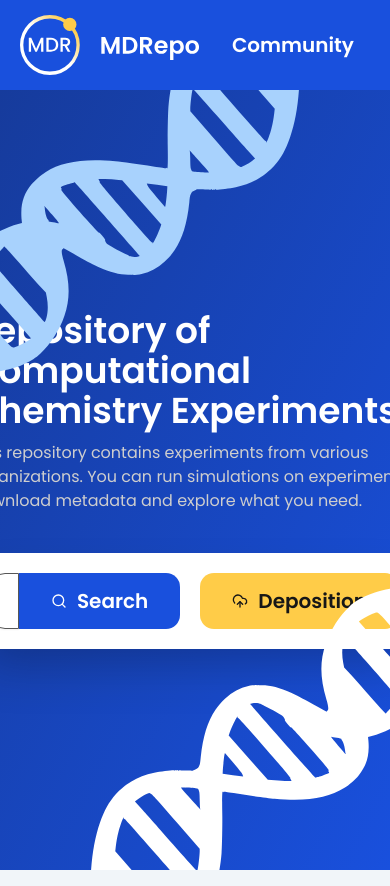
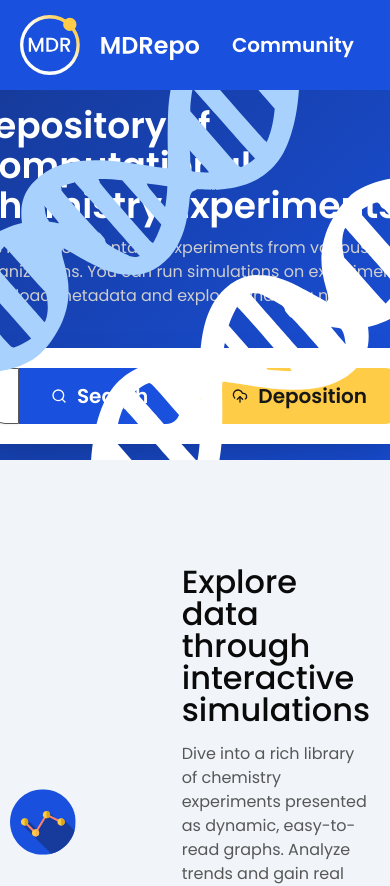
Before and after one commit to k00rimo/invenio-app, a React (Vite) app: page / in a window 390 px wide. Shown: the top 886 px of the page. Built offline with nearby package versions, Linux system fonts and the light colour scheme.

Commit message:
make hero section height responsive

```diff
--- a/src/components/layout/homepage/HeroSection.tsx
+++ b/src/components/layout/homepage/HeroSection.tsx
@@ -12,7 +12,7 @@
     <section
       className={cn(
         "relative flex items-center justify-center p-4 sm:p-6 md:p-8",
-        "min-h-[780px] w-full overflow-hidden",
+        "md:min-h-[680px] 2xl:min-h-[780px] w-full overflow-hidden",
         "bg-gradient-main bg-cover bg-center",
         className
       )}
```
